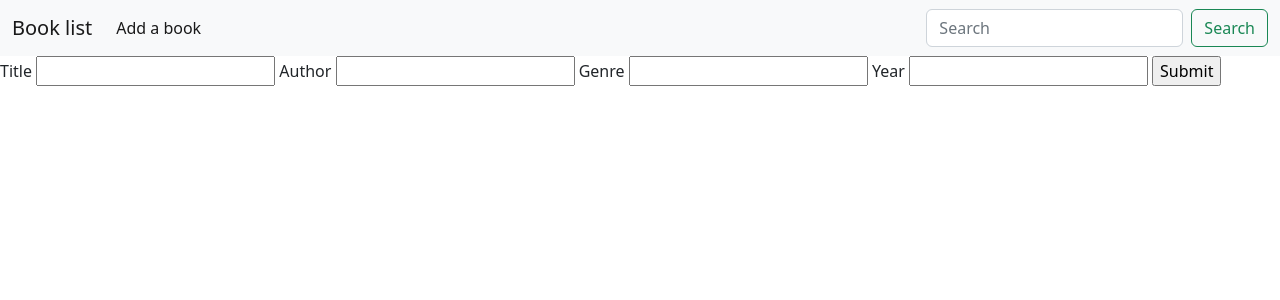
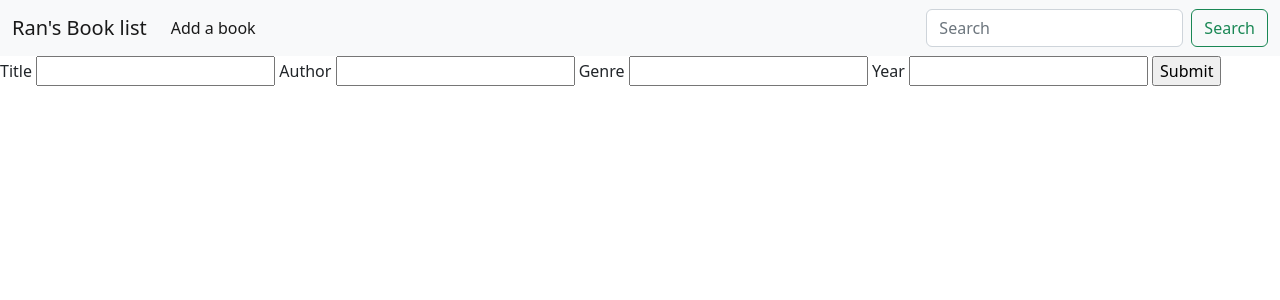
Before and after one commit to ranerlich7/newcomplete, a Flask app: page /addbook in a window 1280 px wide. Shown: the top 300 px of the page. Run offline with Flask 2, Linux system fonts and the light colour scheme.

Commit message:
modified title

```diff
--- a/app/templates/base.html
+++ b/app/templates/base.html
@@ -7,7 +7,7 @@
 <body>
     <nav class="navbar navbar-expand-lg bg-light">
         <div class="container-fluid">
-          <a class="navbar-brand" href="/">Book list</a>
+          <a class="navbar-brand" href="/">Ran's Book list</a>
           <button class="navbar-toggler" type="button" data-bs-toggle="collapse" data-bs-target="#navbarSupportedContent" aria-controls="navbarSupportedContent" aria-expanded="false" aria-label="Toggle navigation">
             <span class="navbar-toggler-icon"></span>
           </button>
```
